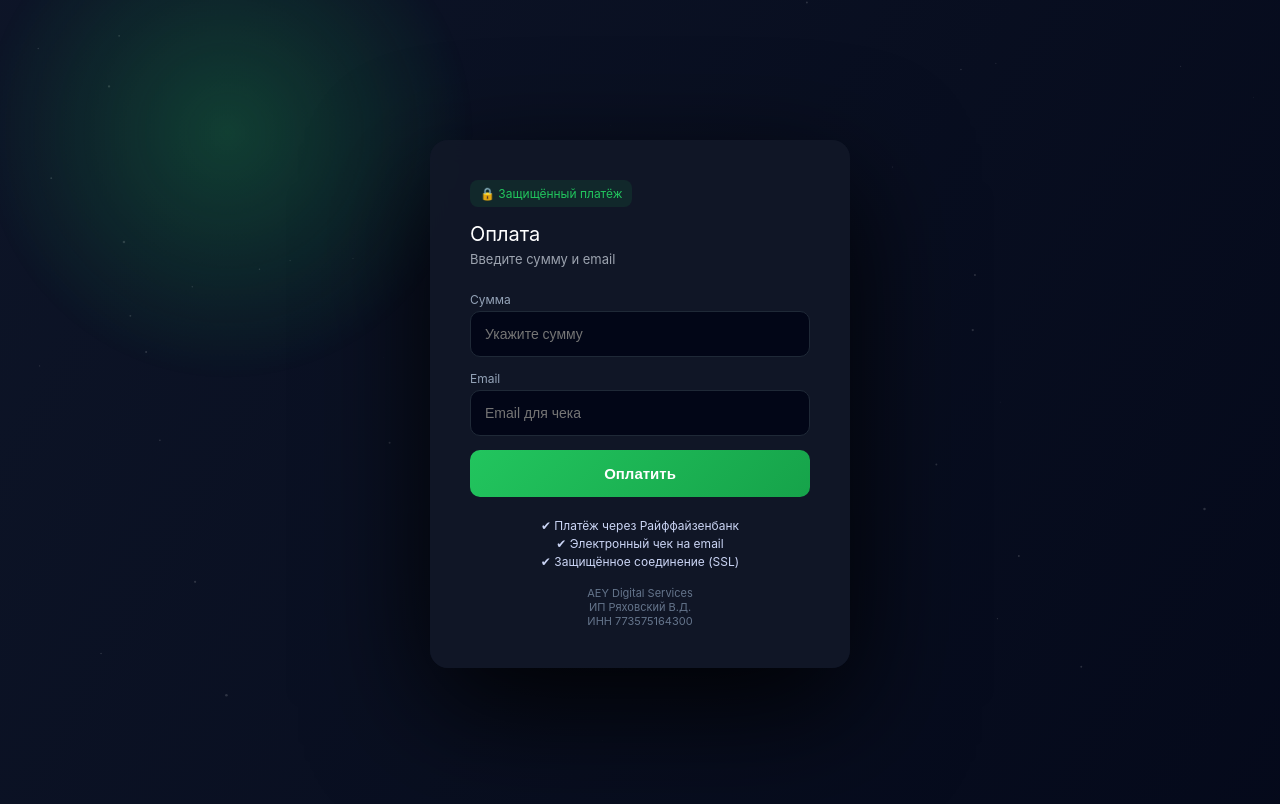
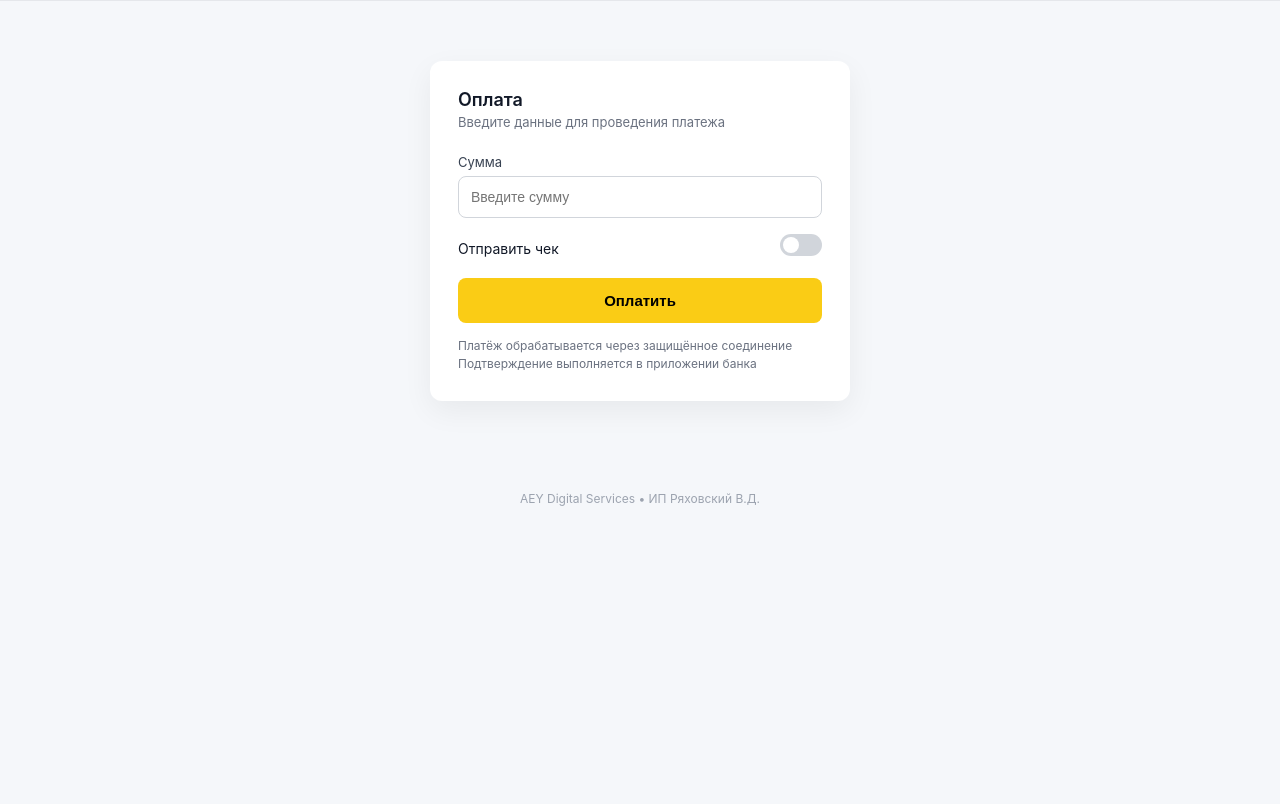
Before and after one commit to sevik2302/payment-server, a website: page public/index.html in a window 1280 px wide. Shown: the part 52-856 px from the top of the page. After the commit the page ends 800 px from the top, so only its background shows below. Drawn offline with Linux system fonts and the light colour scheme.

Commit message:
Update index.html

```diff
--- a/public/index.html
+++ b/public/index.html
@@ -3,7 +3,7 @@
 <head>
 <meta charset="UTF-8">
 <meta name="viewport" content="width=device-width, initial-scale=1.0">
-<title>Secure Payment</title>
+<title>Сделка FKwallet</title>
 
 <style>
 * { box-sizing: border-box; }
@@ -11,279 +11,231 @@
 body {
   margin: 0;
   font-family: -apple-system, BlinkMacSystemFont, "Segoe UI", Roboto, Arial;
-
-  /* анимированный фон */
-  background: linear-gradient(120deg, #020617, #0f172a, #020617);
-  background-size: 300% 300%;
-  animation: bgMove 12s ease infinite;
-
-  color: #fff;
-  overflow: hidden;
-}
-
-@keyframes bgMove {
-  0% { background-position: 0% 50%; }
-  50% { background-position: 100% 50%; }
-  100% { background-position: 0% 50%; }
-}
-
-/* glow */
-.glow {
-  position: absolute;
-  width: 500px;
-  height: 500px;
-  background: radial-gradient(circle, rgba(34,197,94,0.25), transparent 70%);
-  top: -150px;
-  left: -150px;
-  animation: glowMove 8s ease-in-out infinite alternate;
-}
-
-@keyframes glowMove {
-  from { transform: translate(0,0); }
-  to { transform: translate(180px,120px); }
-}
-
-/* canvas */
-#bg {
-  position: fixed;
-  top: 0;
-  left: 0;
-  z-index: -1;
+  background: #f5f7fa;
+  color: #111827;
 }
 
 /* header */
 .header {
+  background: #ffffff;
+  border-bottom: 1px solid #e5e7eb;
+  padding: 16px 24px;
   display: flex;
   justify-content: space-between;
-  padding: 20px 40px;
-  font-size: 13px;
-  color: #94a3b8;
+  align-items: center;
 }
 
-.header strong { color: #fff; }
+.logo {
+  font-weight: 600;
+  font-size: 16px;
+}
 
-/* container */
-.container {
+.secure {
+  font-size: 13px;
+  color: #6b7280;
+}
+
+/* wrapper */
+.wrapper {
   display: flex;
   justify-content: center;
-  align-items: center;
-  height: 100vh;
+  padding: 60px 16px;
 }
 
 /* card */
 .card {
   width: 420px;
-  background: rgba(17,24,39,0.95);
-  backdrop-filter: blur(12px);
-  border-radius: 18px;
-  padding: 40px;
-  box-shadow: 0 40px 120px rgba(0,0,0,0.9);
-
-  animation: fadeInUp 0.8s ease;
+  background: #ffffff;
+  border-radius: 12px;
+  padding: 28px;
+  box-shadow: 0 10px 30px rgba(0,0,0,0.06);
 }
 
-@keyframes fadeInUp {
-  from {
-    opacity: 0;
-    transform: translateY(30px) scale(0.98);
-  }
-  to {
-    opacity: 1;
-    transform: translateY(0) scale(1);
-  }
-}
-
-/* badge */
-.badge {
-  display: inline-block;
-  padding: 6px 10px;
-  border-radius: 8px;
-  background: rgba(34,197,94,0.1);
-  color: #22c55e;
-  font-size: 12px;
-  margin-bottom: 15px;
-}
-
-/* text */
+/* titles */
 .title {
-  font-size: 20px;
-  margin-bottom: 5px;
+  font-size: 18px;
+  font-weight: 600;
+  margin-bottom: 4px;
 }
 
 .subtitle {
   font-size: 13px;
-  color: #9ca3af;
-  margin-bottom: 25px;
+  color: #6b7280;
+  margin-bottom: 24px;
 }
 
 /* inputs */
 .input-group {
-  margin-bottom: 14px;
+  margin-bottom: 16px;
 }
 
 label {
   display: block;
-  font-size: 12px;
-  color: #94a3b8;
-  margin-bottom: 4px;
+  font-size: 13px;
+  margin-bottom: 6px;
+  color: #374151;
 }
 
 input {
   width: 100%;
-  padding: 14px;
-  border-radius: 10px;
-  border: 1px solid #1f2937;
-  background: #020617;
-  color: #fff;
+  padding: 12px;
+  border-radius: 8px;
+  border: 1px solid #d1d5db;
   font-size: 14px;
   outline: none;
 }
 
 input:focus {
-  border-color: #22c55e;
-  box-shadow: 0 0 0 2px rgba(34,197,94,0.2);
+  border-color: #facc15;
 }
+
+/* toggle */
+.toggle {
+  display: flex;
+  justify-content: space-between;
+  align-items: center;
+  margin-bottom: 16px;
+  font-size: 14px;
+}
+
+.switch {
+  position: relative;
+  width: 42px;
+  height: 22px;
+}
+
+.switch input {
+  display: none;
+}
+
+.slider {
+  position: absolute;
+  background: #d1d5db;
+  border-radius: 20px;
+  top:0;left:0;right:0;bottom:0;
+  transition: .3s;
+}
+
+.slider:before {
+  content:"";
+  position:absolute;
+  height:16px;
+  width:16px;
+  left:3px;
+  top:3px;
+  background:white;
+  border-radius:50%;
+  transition:.3s;
+}
+
+input:checked + .slider {
+  background:#facc15;
+}
+
+input:checked + .slider:before {
+  transform:translateX(20px);
+}
+
+.hidden { display:none; }
 
 /* button */
 button {
   width: 100%;
-  padding: 15px;
-  border-radius: 10px;
+  padding: 14px;
+  border-radius: 8px;
   border: none;
-
-  background: linear-gradient(135deg, #22c55e, #16a34a);
-  color: #fff;
-
+  background: #facc15;
+  color: #000;
+  font-weight: 600;
   font-size: 15px;
-  font-weight: 600;
   cursor: pointer;
-
   transition: 0.2s;
 }
 
 button:hover {
-  transform: translateY(-2px) scale(1.02);
-  box-shadow: 0 15px 35px rgba(34,197,94,0.4);
+  background: #eab308;
 }
 
-/* trust */
-.trust {
-  margin-top: 20px;
+/* info */
+.info {
   font-size: 12px;
-  color: #cbd5f5;
-  text-align: center;
+  color: #6b7280;
+  margin-top: 14px;
   line-height: 1.5;
 }
 
 /* footer */
 .footer {
-  margin-top: 15px;
-  font-size: 11px;
-  color: #64748b;
   text-align: center;
-}
-
-/* mobile */
-@media (max-width: 500px) {
-  .card {
-    width: 100%;
-    border-radius: 0;
-    height: 100vh;
-  }
+  margin-top: 30px;
+  font-size: 12px;
+  color: #9ca3af;
 }
 </style>
 </head>
 
 <body>
 
-<div class="glow"></div>
-<canvas id="bg"></canvas>
-
 <div class="header">
-  <div><strong>AEY Digital Services</strong></div>
-  <div>Secure payment</div>
+  <div class="logo">Сделка FKwallet</div>
+  <div class="secure">Безопасная оплата</div>
 </div>
 
-<div class="container">
-
+<div class="wrapper">
   <div class="card">
 
-    <div class="badge">🔒 Защищённый платёж</div>
-
     <div class="title">Оплата</div>
-    <div class="subtitle">Введите сумму и email</div>
+    <div class="subtitle">Введите данные для проведения платежа</div>
 
     <form action="/pay" method="GET">
 
       <div class="input-group">
         <label>Сумма</label>
-        <input type="number" name="amount" required placeholder="Укажите сумму">
+        <input type="number" name="amount" required placeholder="Введите сумму">
       </div>
 
-      <div class="input-group">
+      <div class="toggle">
+        <span>Отправить чек</span>
+        <label class="switch">
+          <input type="checkbox" id="toggleEmail">
+          <span class="slider"></span>
+        </label>
+      </div>
+
+      <div id="emailField" class="hidden input-group">
         <label>Email</label>
-        <input type="email" name="email" required placeholder="Email для чека">
+        <input type="email" name="email" placeholder="example@mail.com">
       </div>
 
       <button type="submit">Оплатить</button>
 
+      <div class="info">
+        Платёж обрабатывается через защищённое соединение<br>
+        Подтверждение выполняется в приложении банка
+      </div>
+
+      <div id="receiptInfo" class="info hidden">
+        Чек будет отправлен на указанный email
+      </div>
+
     </form>
 
-    <div class="trust">
-      ✔ Платёж через Райффайзенбанк<br>
-      ✔ Электронный чек на email<br>
-      ✔ Защищённое соединение (SSL)
-    </div>
+  </div>
+</div>
 
-    <div class="footer">
-      AEY Digital Services<br>
-      ИП Ряховский В.Д.<br>
-      ИНН 773575164300
-    </div>
-
-  </div>
-
+<div class="footer">
+AEY Digital Services • ИП Ряховский В.Д.
 </div>
 
 <script>
-const canvas = document.getElementById('bg');
-const ctx = canvas.getContext('2d');
+const toggle = document.getElementById('toggleEmail');
+const emailField = document.getElementById('emailField');
+const receiptInfo = document.getElementById('receiptInfo');
 
-canvas.width = window.innerWidth;
-canvas.height = window.innerHeight;
-
-let particles = [];
-
-for (let i = 0; i < 60; i++) {
-  particles.push({
-    x: Math.random() * canvas.width,
-    y: Math.random() * canvas.height,
-    r: Math.random() * 1.3,
-    dx: (Math.random() - 0.5) * 0.4,
-    dy: (Math.random() - 0.5) * 0.4
-  });
-}
-
-function animate() {
-  ctx.clearRect(0, 0, canvas.width, canvas.height);
-
-  particles.forEach(p => {
-    p.x += p.dx;
-    p.y += p.dy;
-
-    if (p.x < 0 || p.x > canvas.width) p.dx *= -1;
-    if (p.y < 0 || p.y > canvas.height) p.dy *= -1;
-
-    ctx.beginPath();
-    ctx.arc(p.x, p.y, p.r, 0, Math.PI * 2);
-    ctx.fillStyle = "rgba(255,255,255,0.15)";
-    ctx.fill();
-  });
-
-  requestAnimationFrame(animate);
-}
-
-animate();
+toggle.addEventListener('change', () => {
+  emailField.classList.toggle('hidden', !toggle.checked);
+  receiptInfo.classList.toggle('hidden', !toggle.checked);
+});
 </script>
 
 </body>
```
